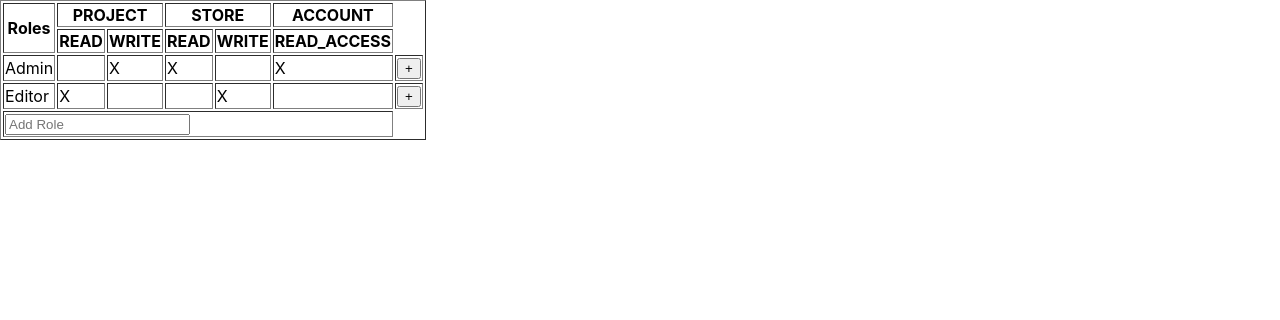
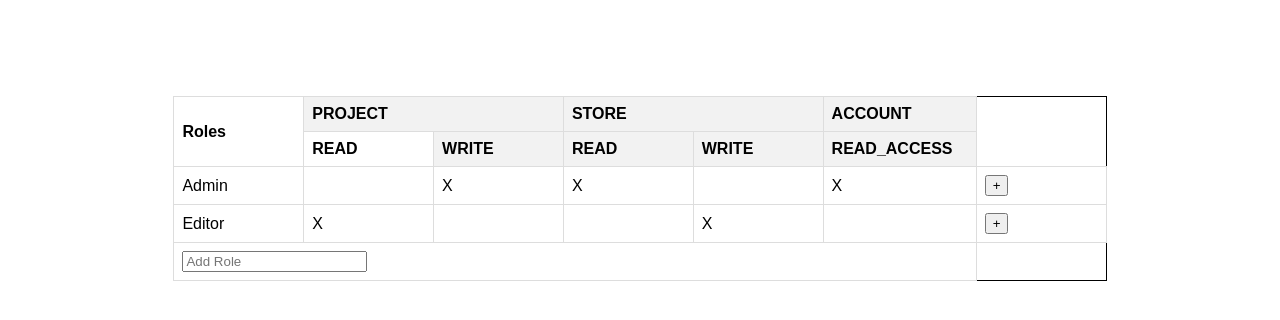
Before and after one commit to dvidaillet/permission_management, a React (Create React App) app: page / in a window 1280 px wide. Shown: the top 320 px of the page. Built offline with nearby package versions, Linux system fonts and the light colour scheme.

Commit message:
Agregando css basicos

```diff
--- /dev/null
+++ b/src/components/RoleManagement.css
@@ -0,0 +1,70 @@
+table,
+th,
+td {
+  border: 1px solid black;
+  border-collapse: collapse;
+}
+
+th,
+td {
+  text-align: center;
+}
+
+div {
+  padding-top: 2rem;
+  overflow-x: auto;
+  overflow-y: auto;
+  width: 90%;
+  margin-left: auto;
+  margin-right: auto;
+}
+body {
+    margin: 0;
+    padding: 0;
+    font-family: Arial, sans-serif;
+  }
+
+  table {
+    width: 100%;
+    border-collapse: collapse;
+  }
+
+  th, td {
+    border: 1px solid #ddd;
+    padding: 8px;
+    text-align: left;
+  }
+
+  th {
+    background-color: #f2f2f2;
+    position: sticky;
+    top: 0;
+    z-index: 2;
+  }
+
+  th:first-child {
+    /* Fijar la primera columna */
+    position: sticky;
+    left: 0;
+    z-index: 3;
+    background-color: #fff;
+  }
+
+  td:first-child {
+    /* Fijar la primera columna */
+    position: sticky;
+    left: 0;
+    z-index: 1;
+    background-color: #fff;
+  }
+
+  td, th {
+    min-width: 100px; /* Ancho mínimo para las celdas, ajusta según sea necesario */
+  }
+
+  .tabla-container {
+    width: 100%;
+    overflow: auto;
+    max-height: 300px; /* Altura máxima de la tabla, ajusta según sea necesario */
+
+  }
--- a/src/components/RoleManagement.jsx
+++ b/src/components/RoleManagement.jsx
@@ -1,7 +1,9 @@
 import React, { useCallback, useEffect, useState } from "react";
 
-import { removeDuplicates, getPermissionValues } from "../helpers/utils";
+import { removeDuplicates } from "../helpers/utils";
 import { isValidPermission } from "../helpers/validationUtils";
+
+import "./RoleManagement.css";
 
 const RolesComponent = ({ initialRoles, initialPermissions }) => {
   //estados iniciales del compoenente
@@ -102,9 +104,7 @@ const RolesComponent = ({ initialRoles, initialPermissions }) => {
 
   const addNewRole = (e) => {
     //TODO:Validar bien que READ este en el lado de los permisos
-    const readPermissions = permisos.filter((p) =>
-      p.includes("READ")
-    );
+    const readPermissions = permisos.filter((p) => p.includes("READ"));
 
     const newRole = {
       id: "2", //TODO:Asignar nuevo ID compatible con mongodb
@@ -112,12 +112,12 @@ const RolesComponent = ({ initialRoles, initialPermissions }) => {
       permissions: readPermissions,
     };
 
-    setRoles([...roles,newRole]) ;
+    setRoles([...roles, newRole]);
   };
 
   return (
-    <div>
-      <table border="1">
+    <div >
+      <table className="center">
         <thead>
           <tr>
             <th rowSpan="2">Roles</th>
--- a/src/helpers/utils.js
+++ b/src/helpers/utils.js
@@ -5,11 +5,11 @@ export function removeDuplicates(array) {
 }
 
 //Funcion para obtener un arreglo solo con los nombres de los permisos
-export const getPermissionValues = (permissions) => {
+/* export const getPermissionValues = (permissions) => {
   return permissions.map((permission) => permission.filter((p) =>
   p.includes("READ")
 ))};
-
+ */
 
 
 /* export const getPermissionValues = (permissions) => {
```
